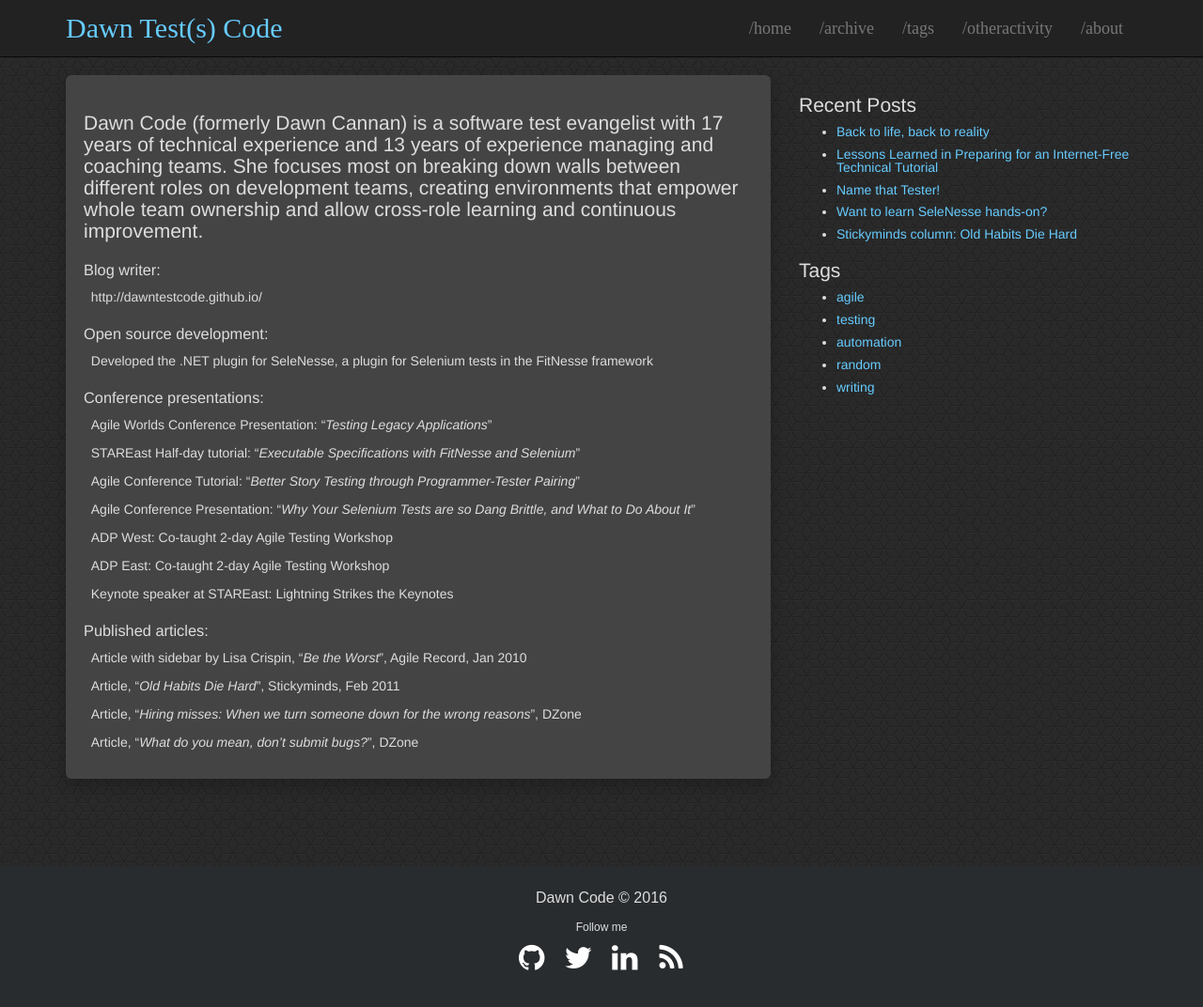
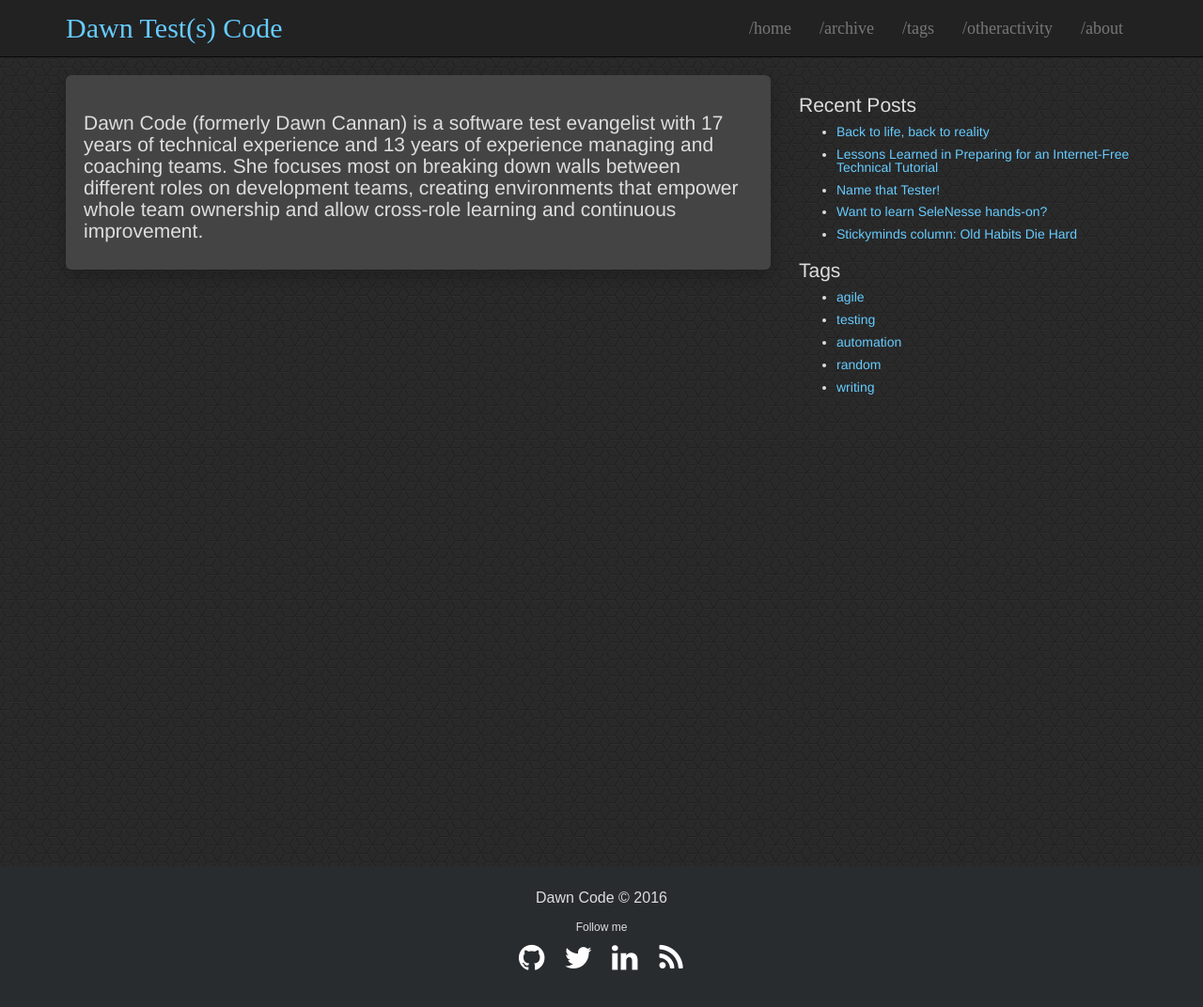
Before and after one commit to dawnTestCode/dawnTestCode.github.io, a Jekyll site: the page built from about.md, in a window 1280 px wide and 1099 px high. Shown: the top 1072 px of the window at 94% size. Built offline with Jekyll 4.4.1, drawn with Linux system fonts in a browser that asks for light colours.

Commit message:
Edited about page to remove articles

```diff
--- a/about.md
+++ b/about.md
@@ -6,37 +6,3 @@ title: About Me
 
 Dawn Code (formerly Dawn Cannan) is a software test evangelist with 17 years of technical experience and 13 years of experience managing and coaching teams.  She focuses most on breaking down walls between different roles on development teams, creating environments that empower whole team ownership and allow cross-role learning and continuous improvement.
 ---
-
-### Blog writer:
-
-&nbsp;&nbsp;http://dawntestcode.github.io/
-
-### Open source development:
-
-&nbsp;&nbsp;Developed the .NET plugin for SeleNesse, a plugin for Selenium tests in the FitNesse framework
-
-### Conference presentations:
-
-&nbsp;&nbsp;Agile Worlds Conference Presentation: “*Testing Legacy Applications*”
-
-&nbsp;&nbsp;STAREast Half-day tutorial: "*Executable Specifications with FitNesse and Selenium*”
-
-&nbsp;&nbsp;Agile Conference Tutorial:  "*Better Story Testing through Programmer-Tester Pairing*"
-
-&nbsp;&nbsp;Agile Conference Presentation: "*Why Your Selenium Tests are so Dang Brittle, and What to Do About It*"
-
-&nbsp;&nbsp;ADP West:  Co-taught 2-day Agile Testing Workshop
-
-&nbsp;&nbsp;ADP East:  Co-taught 2-day Agile Testing Workshop
-
-&nbsp;&nbsp;Keynote speaker at STAREast: Lightning Strikes the Keynotes
-
-### Published articles:
-
-&nbsp;&nbsp;Article with sidebar by Lisa Crispin, “*Be the Worst*”, Agile Record, Jan 2010
-
-&nbsp;&nbsp;Article, "*Old Habits Die Hard*", Stickyminds, Feb 2011
-
-&nbsp;&nbsp;Article, “*Hiring misses: When we turn someone down for the wrong reasons*”, DZone
-
-&nbsp;&nbsp;Article, “*What do you mean, don’t submit bugs?*”, DZone
```
